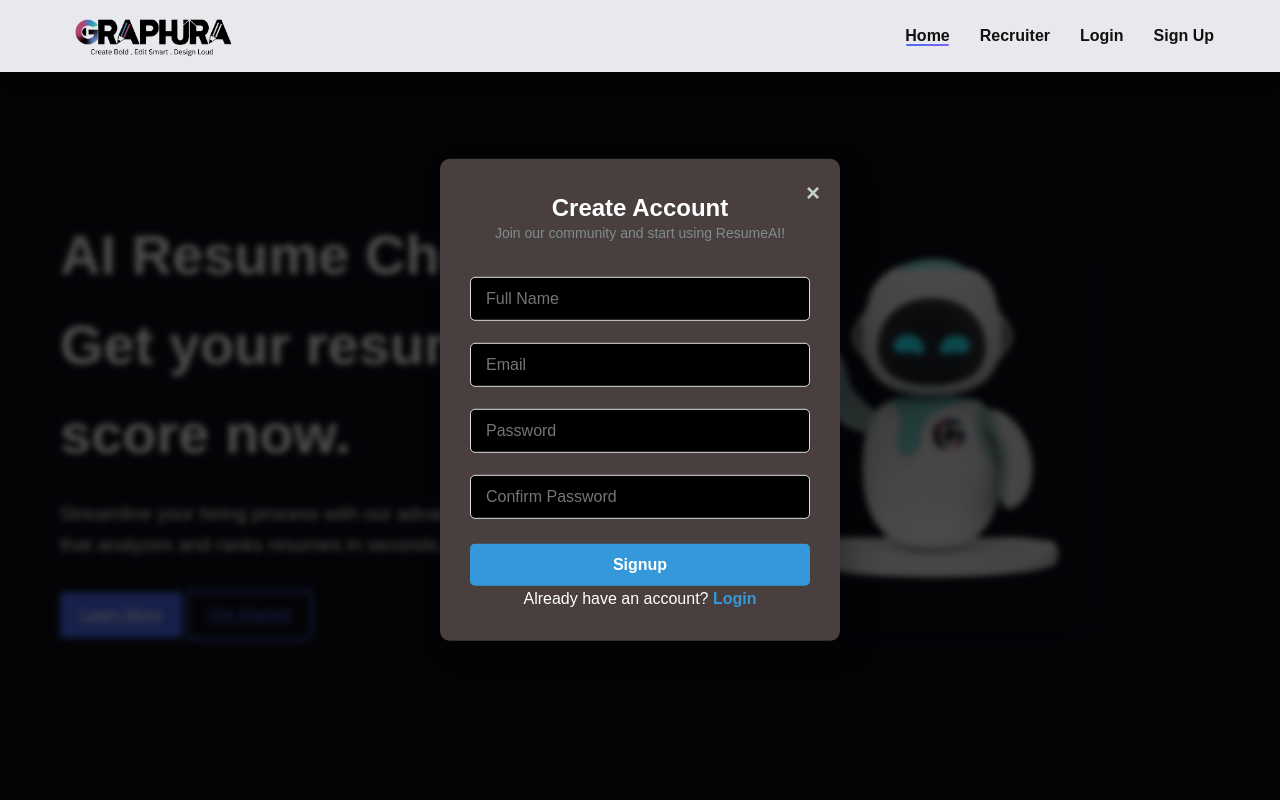
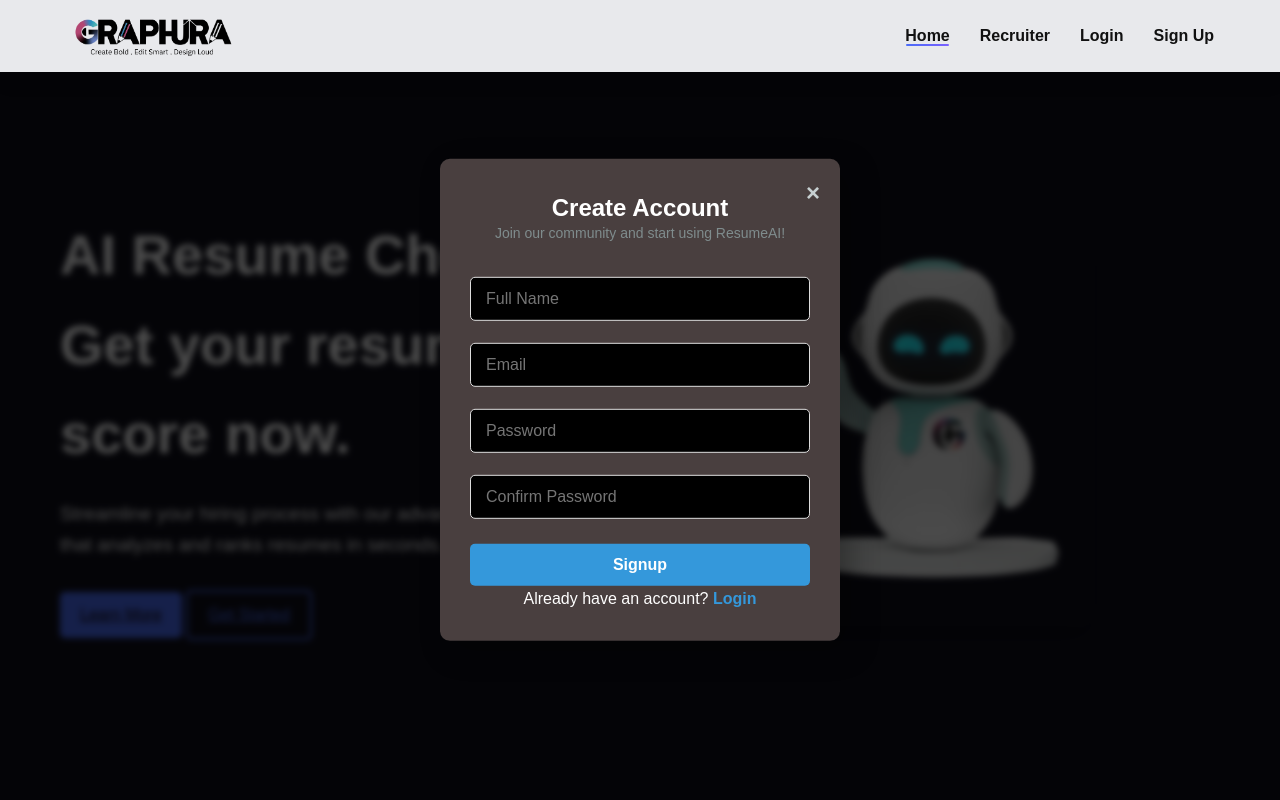
Before and after one commit to Amogh855/Resume-Frontend, a plain HTML site: page index.html in a window 1280 px wide. Shown: the top 800 px of the page. Drawn offline with Linux system fonts and the light colour scheme.

Commit message:
btn black

```diff
--- a/style.css
+++ b/style.css
@@ -43,7 +43,7 @@ ul {
 .btn {
     display: inline-block;
     background: var(--primary-color);
-    color: white;
+    color: rgb(14, 2, 2);
     padding: 10px 20px;
     border: none;
     border-radius: 5px;
```
